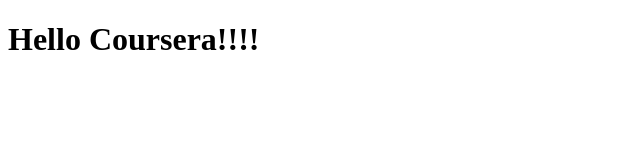
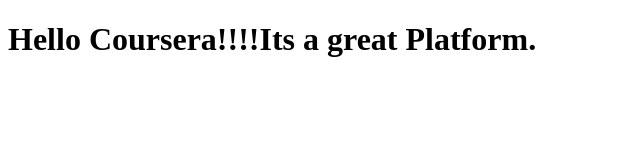
Before and after one commit to sajatsaha8/coursera-test, a plain HTML site: page site/index.html in a window 1280 px wide. Shown: the whole page, without its empty margins (0-640 px from the left). Drawn offline with Linux system fonts and the light colour scheme.

Commit message:
changes!!!

```diff
--- a/site/index.html
+++ b/site/index.html
@@ -4,6 +4,6 @@
 	<title>Hello</title>
 </head>
 <body>
-<h1>Hello Coursera!!!!</h1>
+<h1>Hello Coursera!!!!Its a great Platform.</h1>
 </body>
 </html>
```
